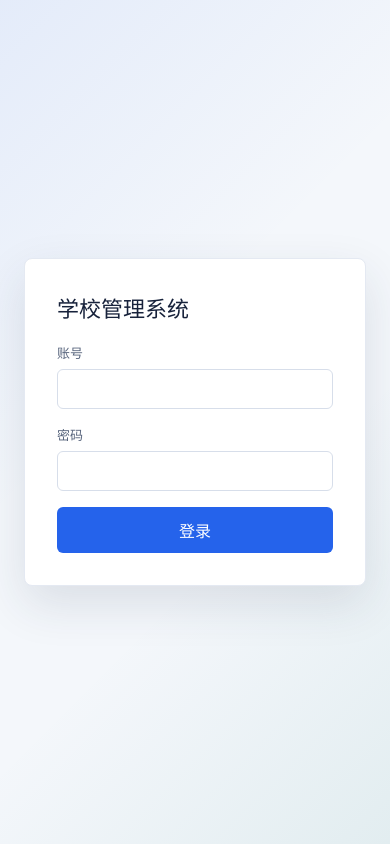
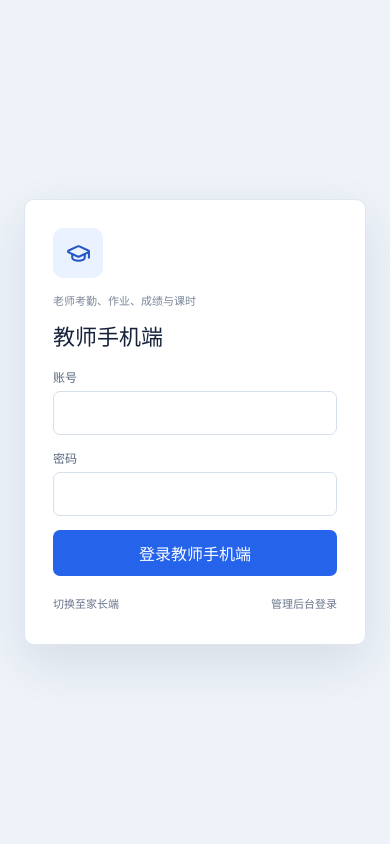
Before and after one commit to asglxt/as, a React (Vite) app in the folder web/: page /teacher/login in a window 390 px wide. Before the commit this address led to /login. Built offline with nearby package versions, Linux system fonts and the light colour scheme.

Commit message:
fix: add teacher and parent mobile login entries

```diff
--- a/web/src/App.tsx
+++ b/web/src/App.tsx
@@ -29,6 +29,7 @@ import NotificationsPage from './pages/NotificationsPage.tsx';
 import MaterialsPage from './pages/MaterialsPage.tsx';
 import TeacherMobilePage from './pages/TeacherMobilePage.tsx';
 import ParentMobilePage from './pages/ParentMobilePage.tsx';
+import MobileRoleLoginPage from './pages/MobileRoleLoginPage.tsx';
 
 function RequireAuth({ children }: { children: ReactNode }) {
   const { user, loading } = useAuth();
@@ -41,6 +42,8 @@ export default function App() {
   return (
     <Routes>
       <Route path="/login" element={<LoginPage />} />
+      <Route path="/teacher/login" element={<MobileRoleLoginPage role="teacher" />} />
+      <Route path="/parent/login" element={<MobileRoleLoginPage role="parent" />} />
       <Route path="/dashboard" element={<RequireAuth><DashboardPage /></RequireAuth>} />
       <Route path="/students" element={<RequireAuth><StudentsPage /></RequireAuth>} />
       <Route path="/students/:id" element={<RequireAuth><StudentDetailPage /></RequireAuth>} />
--- a/web/src/pages/LoginPage.tsx
+++ b/web/src/pages/LoginPage.tsx
@@ -1,5 +1,6 @@
 import { useState, type FormEvent } from 'react';
-import { useNavigate } from 'react-router-dom';
+import { Link, useNavigate } from 'react-router-dom';
+import { GraduationCap, Users } from 'lucide-react';
 import { useAuth } from '../auth.tsx';
 
 export default function LoginPage() {
@@ -27,6 +28,10 @@ export default function LoginPage() {
         <label>密码<input type="password" value={password} onChange={(e) => setPassword(e.target.value)} /></label>
         {error && <p className="error">{error}</p>}
         <button type="submit">登录</button>
+        <div className="login-role-entries">
+          <Link to="/teacher/login"><GraduationCap size={18} /><span><b>教师端登录</b><small>考勤、作业、成绩、课时</small></span></Link>
+          <Link to="/parent/login"><Users size={18} /><span><b>家长端登录</b><small>成绩、点评、作业、账户</small></span></Link>
+        </div>
       </form>
     </div>
   );
--- /dev/null
+++ b/web/src/pages/MobileRoleLoginPage.tsx
@@ -0,0 +1,42 @@
+import { useState, type FormEvent } from 'react';
+import { useNavigate } from 'react-router-dom';
+import { GraduationCap, Users } from 'lucide-react';
+import { useAuth } from '../auth.tsx';
+
+export default function MobileRoleLoginPage({ role }: { role: 'teacher' | 'parent' }) {
+  const { login, logout } = useAuth();
+  const navigate = useNavigate();
+  const [username, setUsername] = useState('');
+  const [password, setPassword] = useState('');
+  const [error, setError] = useState('');
+  const target = role === 'teacher' ? '/teacher/mobile' : '/parent/mobile';
+  const title = role === 'teacher' ? '教师手机端' : '家长手机端';
+
+  async function submit(event: FormEvent) {
+    event.preventDefault();
+    try {
+      const user = await login(username, password);
+      if (user.role !== role) {
+        logout();
+        setError(role === 'teacher' ? '该账号不是教师账号，请使用教师账号登录。' : '该账号不是家长账号，请使用家长账号登录。');
+        return;
+      }
+      navigate(target);
+    } catch (err: any) { setError(err.message); }
+  }
+
+  return (
+    <div className="role-login-wrap">
+      <form className="role-login-card" onSubmit={submit}>
+        <div className={`role-login-mark ${role}`}>{role === 'teacher' ? <GraduationCap size={25} /> : <Users size={25} />}</div>
+        <span>{role === 'teacher' ? '老师考勤、作业、成绩与课时' : '孩子成绩、点评、作业与账户'}</span>
+        <h1>{title}</h1>
+        <label>账号<input autoComplete="username" value={username} onChange={(e) => setUsername(e.target.value)} /></label>
+        <label>密码<input type="password" autoComplete="current-password" value={password} onChange={(e) => setPassword(e.target.value)} /></label>
+        {error && <p className="error">{error}</p>}
+        <button type="submit">登录{title}</button>
+        <div className="role-login-links"><button type="button" onClick={() => navigate(role === 'teacher' ? '/parent/login' : '/teacher/login')}>切换至{role === 'teacher' ? '家长端' : '教师端'}</button><button type="button" onClick={() => navigate('/login')}>管理后台登录</button></div>
+      </form>
+    </div>
+  );
+}
--- a/web/src/pages/ParentMobilePage.tsx
+++ b/web/src/pages/ParentMobilePage.tsx
@@ -1,4 +1,5 @@
 import { useEffect, useState, type ReactNode } from 'react';
+import { useNavigate } from 'react-router-dom';
 import {
   BarChart3, BookOpenCheck, ChevronRight, CircleUserRound, ClipboardCheck, CreditCard,
   GraduationCap, Home, LogOut, MessageSquare, Star, Wallet
@@ -10,6 +11,7 @@ type ParentTab = 'home' | 'scores' | 'comments' | 'homework' | 'account';
 
 export default function ParentMobilePage() {
   const { user, logout } = useAuth();
+  const navigate = useNavigate();
   const [tab, setTab] = useState<ParentTab>('home');
   const [selectedId, setSelectedId] = useState<number | null>(null);
   const [overview, setOverview] = useState<any>(null);
@@ -24,7 +26,7 @@ export default function ParentMobilePage() {
   useEffect(() => { if (user?.role === 'parent') loadOverview().catch((err) => setMessage(err.message)); }, [user]);
 
   if (!user || user.role !== 'parent') {
-    return <div className="tm-gate"><GraduationCap size={32} /><h1>家长端</h1><p>请使用家长账号登录。</p></div>;
+    return <div className="tm-gate"><GraduationCap size={32} /><h1>家长手机端</h1><p>请使用家长账号登录。</p><button className="tm-primary-action" onClick={() => { if (user) logout(); navigate('/parent/login'); }}>家长端登录</button></div>;
   }
   if (!overview) return <div className="tm-gate">{message || '正在加载...'}</div>;
 
--- a/web/src/pages/TeacherMobilePage.tsx
+++ b/web/src/pages/TeacherMobilePage.tsx
@@ -1,4 +1,5 @@
 import { useEffect, useState, type ReactNode } from 'react';
+import { useNavigate } from 'react-router-dom';
 import {
   BarChart3, BookOpenCheck, CalendarDays, CheckCircle2, ChevronRight, ClipboardCheck,
   Clock, GraduationCap, Home, LogOut, MapPin, Minus, PenLine, Plus, Save, Send, Timer, Users
@@ -11,9 +12,10 @@ const STUDENT_STATUS = [['present', '到课'], ['absent', '缺课'], ['leave', '
 
 export default function TeacherMobilePage() {
   const { user, logout } = useAuth();
+  const navigate = useNavigate();
   const [tab, setTab] = useState<MobileTab>('home');
   if (!user || user.role !== 'teacher') {
-    return <div className="tm-gate"><GraduationCap size={32} /><h1>教师端</h1><p>请使用教师账号登录。</p></div>;
+    return <div className="tm-gate"><GraduationCap size={32} /><h1>教师手机端</h1><p>请使用教师账号登录。</p><button className="tm-primary-action" onClick={() => { if (user) logout(); navigate('/teacher/login'); }}>教师端登录</button></div>;
   }
   return (
     <div className="teacher-mobile">
--- a/web/src/styles.css
+++ b/web/src/styles.css
@@ -37,6 +37,25 @@ button { color: inherit; }
 .login-card input { padding: 11px 12px; border: 1px solid #d7deea; border-radius: 6px; background: #fff; }
 .login-card input:focus { outline: 2px solid rgba(37, 99, 235, 0.14); border-color: #2563eb; }
 .login-card button { padding: 11px; border: 0; border-radius: 6px; background: #2563eb; color: #fff; cursor: pointer; font-weight: 600; }
+.login-role-entries { display: grid; grid-template-columns: repeat(2,minmax(0,1fr)); gap: 9px; padding-top: 4px; border-top: 1px solid #edf1f6; }
+.login-role-entries a { min-height: 74px; padding: 11px; border: 1px solid #dfe6f0; border-radius: 8px; color: #33425b; text-decoration: none; display: flex; align-items: center; gap: 9px; }
+.login-role-entries a:hover { border-color: #92afe8; background: #f7faff; }
+.login-role-entries a > svg { color: #2563eb; flex: none; }
+.login-role-entries b, .login-role-entries small { display: block; }
+.login-role-entries b { font-size: 12px; }
+.login-role-entries small { margin-top: 4px; color: #8490a3; font-size: 9px; line-height: 1.4; }
+.role-login-wrap { min-height: 100vh; padding: 24px; background: #eef3f9; display: grid; place-items: center; }
+.role-login-card { width: min(390px,100%); padding: 28px; border: 1px solid #dfe6f0; border-radius: 10px; background: #fff; box-shadow: 0 18px 48px rgba(31,47,78,.11); display: grid; gap: 14px; }
+.role-login-card > span { color: #7b879a; font-size: 11px; }
+.role-login-card h1 { margin: -3px 0 3px; font-size: 22px; }
+.role-login-card label { display: grid; gap: 6px; color: #59677d; font-size: 12px; }
+.role-login-card input { min-height: 44px; padding: 10px 12px; border: 1px solid #d6dfeb; border-radius: 7px; }
+.role-login-card > button[type='submit'] { min-height: 46px; border: 0; border-radius: 7px; background: #2563eb; color: #fff; font-weight: 700; }
+.role-login-mark { width: 50px; height: 50px; display: grid; place-items: center; border-radius: 10px; }
+.role-login-mark.teacher { background: #eaf1ff; color: #2457c5; }
+.role-login-mark.parent { background: #e7f6f3; color: #0f766e; }
+.role-login-links { display: flex; justify-content: space-between; gap: 8px; }
+.role-login-links button { border: 0; background: transparent; color: #68758a; font-size: 11px; padding: 5px 0; }
 .error { color: #dc2626; font-size: 13px; margin: 0; }
 
 .app-shell { display: flex; min-height: 100vh; }
@@ -137,6 +156,7 @@ button { color: inherit; }
 .tm-main { padding: 14px; }
 .tm-loading, .tm-gate { min-height: 70vh; display: grid; place-items: center; align-content: center; gap: 10px; color: #718096; text-align: center; padding: 24px; }
 .tm-gate h1, .tm-gate p { margin: 0; }
+.tm-gate .tm-primary-action { width: auto; min-width: 190px; padding: 0 22px; }
 .tm-hero { min-height: 152px; padding: 20px; border-radius: 10px; background: #173f8a; color: #fff; display: flex; align-items: flex-start; justify-content: space-between; overflow: hidden; }
 .tm-hero span { font-size: 12px; color: #c8d8ff; }
 .tm-hero h1 { margin: 8px 0 6px; font-size: 22px; line-height: 1.25; }
```
Also changed, not shown: 2 other files (tests, documents, lock files or other folders).
